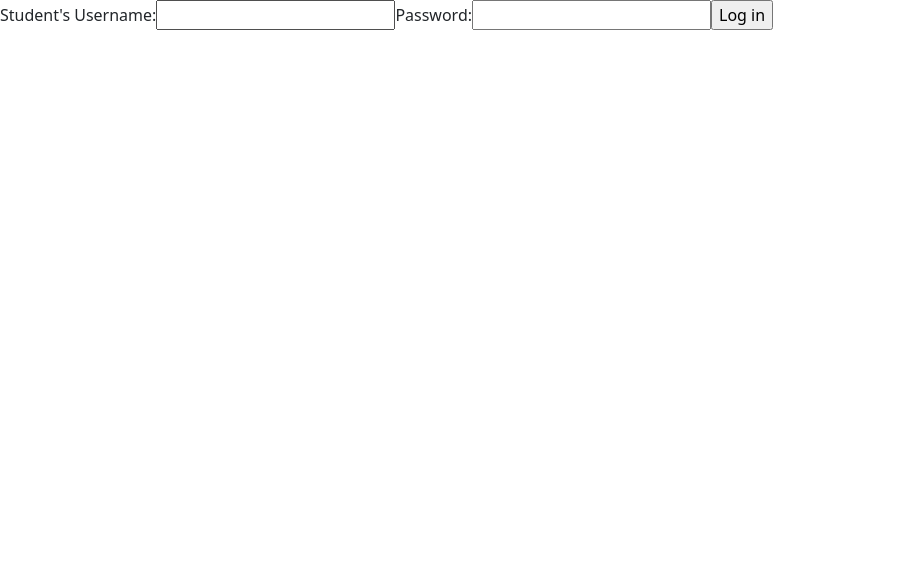
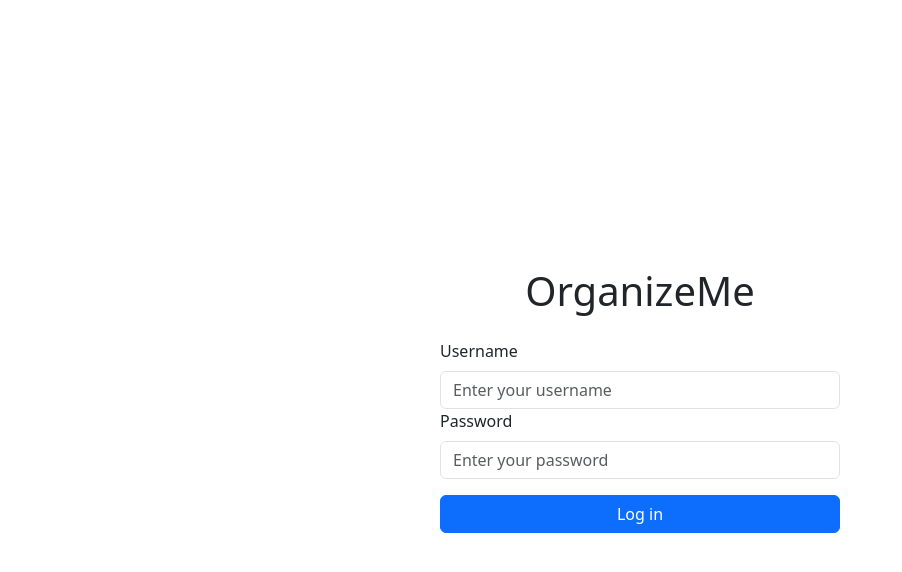
Before and after one commit to oscarzhang228/EducateHacks2024, a React (Vite) app: page / in a window 1280 px wide. Shown: the top 572 px of the page, without its empty margins (0-902 px from the left). Built offline with nearby package versions, Linux system fonts and the light colour scheme.

Commit message:
Updated Login Page with better styles

```diff
--- a/src/LoginPage.jsx
+++ b/src/LoginPage.jsx
@@ -1,5 +1,8 @@
 import React, { useState } from "react";
 import { useNavigate } from "react-router-dom";
+import Form from 'react-bootstrap/Form';
+import Button from 'react-bootstrap/Button';
+import Container from 'react-bootstrap/Container';
 
 function LoginPage() {
   const [username, setUsername] = useState("");
@@ -17,7 +20,7 @@ function LoginPage() {
   const handleSubmit = async (event) => {
     event.preventDefault(); // Prevent the default form submission behavior
 
-    const response = await fetch('http://localhost:3000/login', {
+    const response = await fetch('http://localhost:5173/', {
       method: 'POST',
       headers: {
         'Content-Type': 'application/json'
@@ -34,23 +37,24 @@ function LoginPage() {
   };
 
   return (
-    <div>
-      <form onSubmit={handleSubmit}>
-        <label>
-          Student's Username:
-          <input type="text" value={username} onChange={handleUsernameChange} />
-        </label>
-        <label>
-          Password:
-          <input
-            type="password"
-            value={password}
-            onChange={handlePasswordChange}
-          />
-        </label>
-        <input type="submit" value="Log in" />
-      </form>
-    </div>
+    <Container className="d-flex align-items-center justify-content-center" style={{ minHeight: "100vh" }}>
+      <div className="w-100" style={{ maxWidth: "400px" }}>
+        <h1 className="text-center mb-4">OrganizeMe</h1>
+        <Form onSubmit={handleSubmit}>
+          <Form.Group id="username">
+            <Form.Label>Username</Form.Label>
+            <Form.Control type="text" value={username} onChange={handleUsernameChange} required placeholder="Enter your username" />
+          </Form.Group>
+          <Form.Group id="password">
+            <Form.Label>Password</Form.Label>
+            <Form.Control type="password" value={password} onChange={handlePasswordChange} required placeholder="Enter your password" />
+          </Form.Group>
+          <div className="pt-3">
+            <Button type="submit" className="w-100">Log in</Button>
+          </div>
+        </Form>
+      </div>
+    </Container>
   );
 }
 
--- a/src/server/app.js
+++ b/src/server/app.js
@@ -11,6 +11,7 @@ app.use(cors());
 app.use("/login", login);
 app.use("/gpt", gpt);
 
+
 app.listen(3000, () => {
   console.log("Server is running on port 3000");
 });
```
